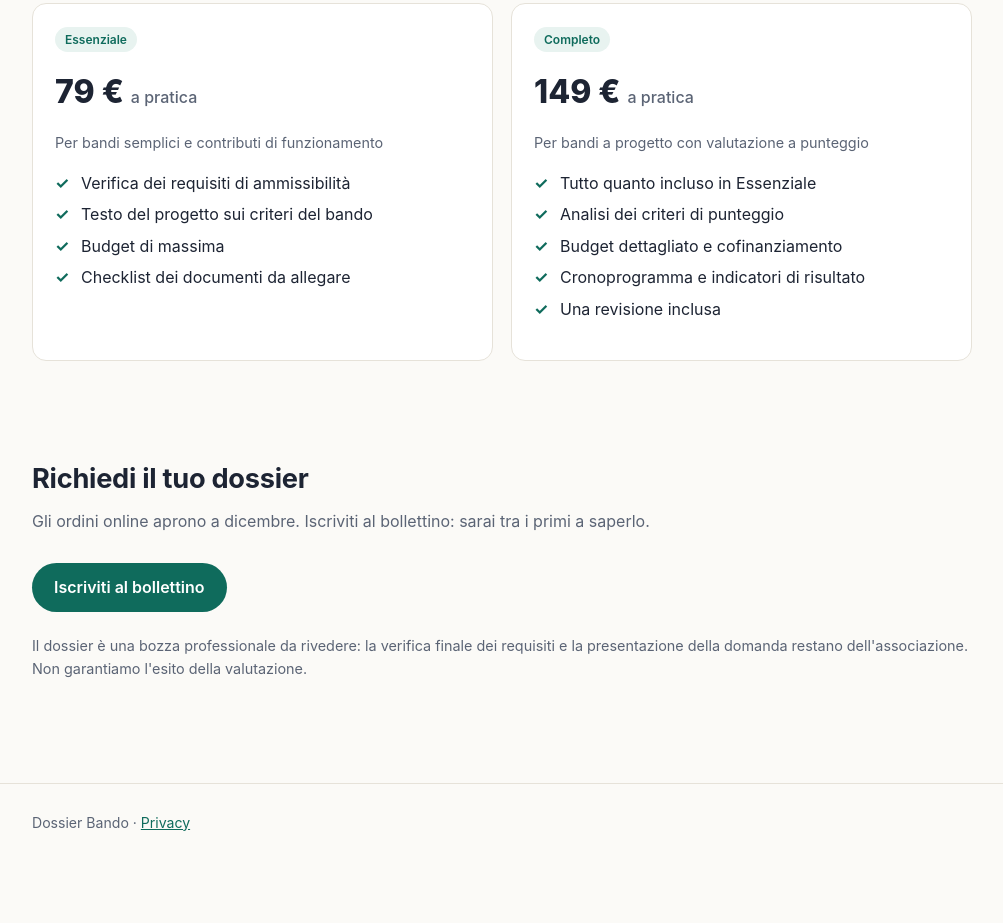
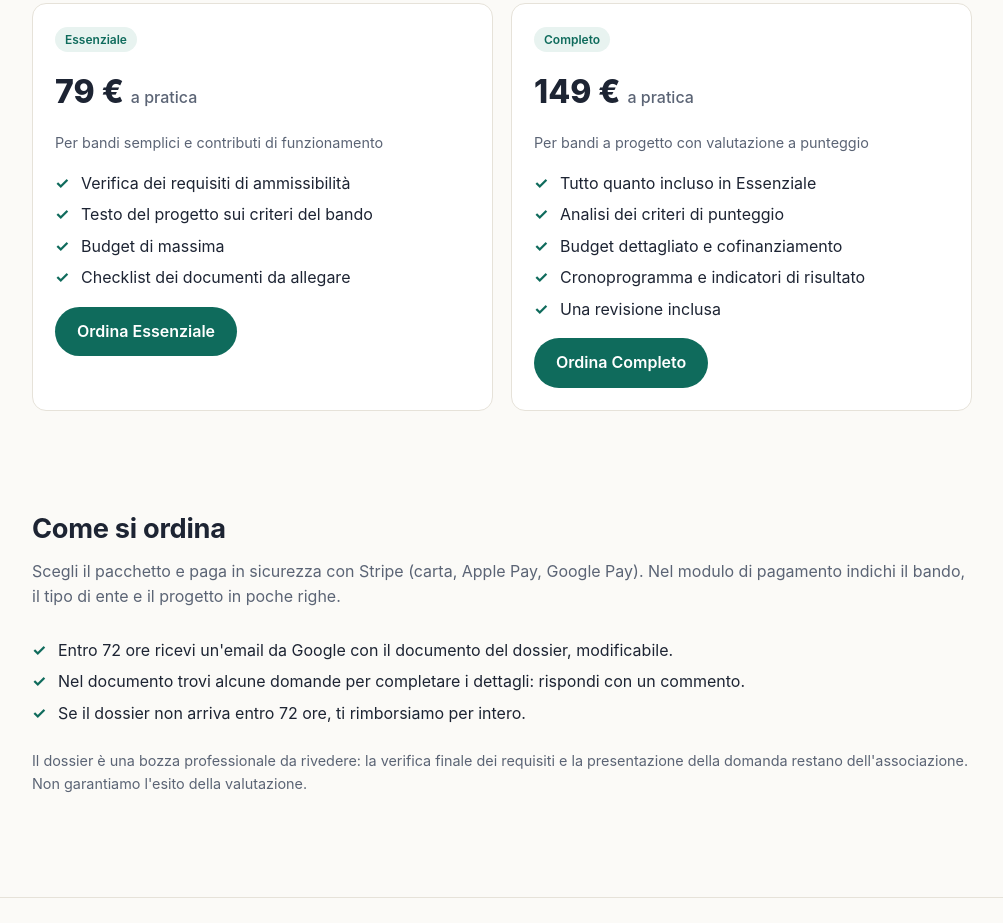
Before and after one commit to kamuro987/dossier-bando, a plain HTML site: page dossier.html in a window 1280 px wide. Shown: the part 473-1396 px from the top of the page, without its empty margins (138-1141 px from the left). Before the commit the page ends 1335 px from the top, so only its background shows below. Drawn offline with Linux system fonts and the light colour scheme.

Commit message:
Ordini online attivi: pulsanti Stripe sulla pagina Dossier
Co-Authored-By: Claude Opus 5.5 <noreply@anthropic.com>
Claude-Session: https://claude.ai/code/session_01MRZmTWeNVEcRk3w3ZBRi3K

```diff
--- a/dossier.html
+++ b/dossier.html
@@ -31,6 +31,7 @@
         <li>Budget di massima</li>
         <li>Checklist dei documenti da allegare</li>
       </ul>
+      <a class="btn" href="https://buy.stripe.com/7sY14m0zebfUgrNapocQU00">Ordina Essenziale</a>
     </div>
     <div class="card">
       <span class="tag">Completo</span>
@@ -43,14 +44,19 @@
         <li>Cronoprogramma e indicatori di risultato</li>
         <li>Una revisione inclusa</li>
       </ul>
+      <a class="btn" href="https://buy.stripe.com/dRm7sK1DigAe4J59lkcQU01">Ordina Completo</a>
     </div>
   </div>
 </div></section>
 
 <section id="richiesta"><div class="wrap">
-  <h2>Richiedi il tuo dossier</h2>
-  <p class="sub">Gli ordini online aprono a dicembre. Iscriviti al bollettino: sarai tra i primi a saperlo.</p>
-  <a class="btn" href="bollettino.html#iscriviti">Iscriviti al bollettino</a>
+  <h2>Come si ordina</h2>
+  <p class="sub">Scegli il pacchetto e paga in sicurezza con Stripe (carta, Apple Pay, Google Pay). Nel modulo di pagamento indichi il bando, il tipo di ente e il progetto in poche righe.</p>
+  <ul class="check">
+    <li>Entro 72 ore ricevi un'email da Google con il documento del dossier, modificabile.</li>
+    <li>Nel documento trovi alcune domande per completare i dettagli: rispondi con un commento.</li>
+    <li>Se il dossier non arriva entro 72 ore, ti rimborsiamo per intero.</li>
+  </ul>
   <p class="meta" style="margin-top:22px">Il dossier è una bozza professionale da rivedere: la verifica finale dei requisiti e la presentazione della domanda restano dell'associazione. Non garantiamo l'esito della valutazione.</p>
 </div></section>
 </main>
```
Also changed, not shown: index.html (+1 -1 lines).
